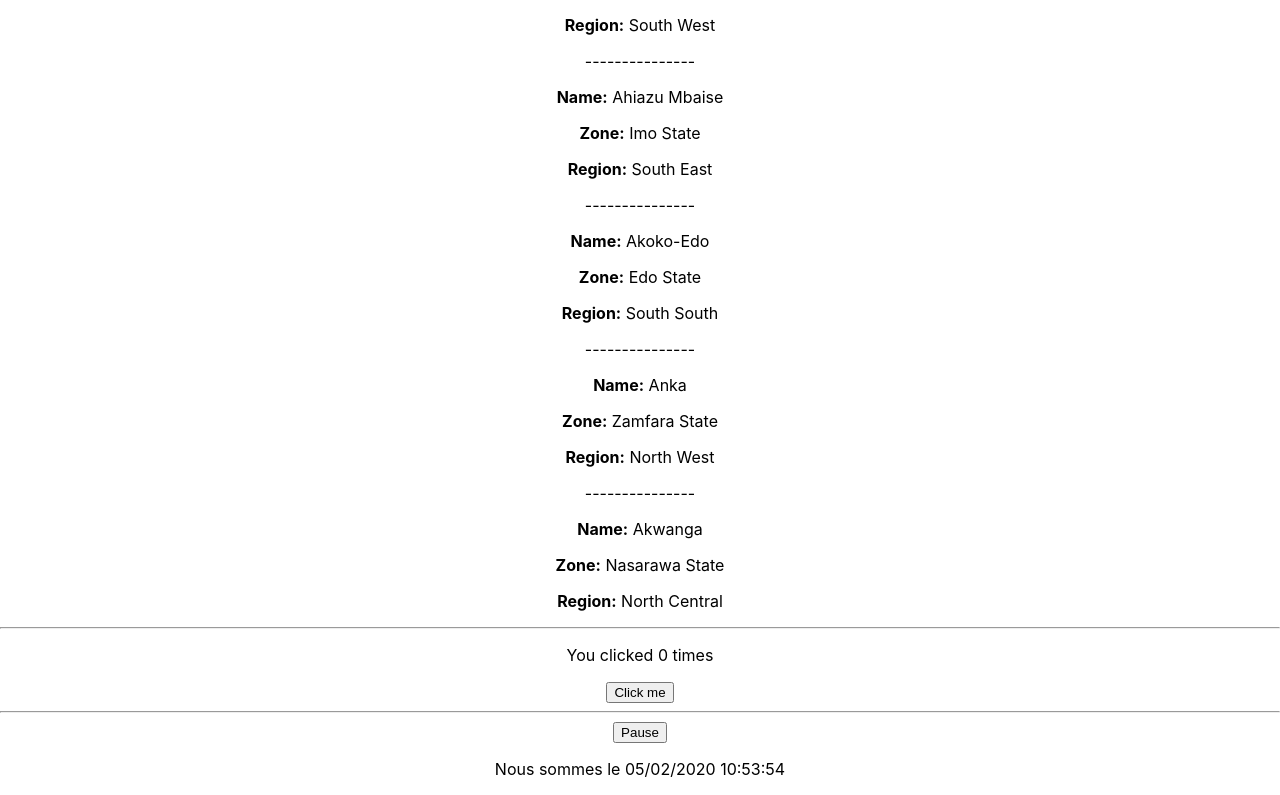
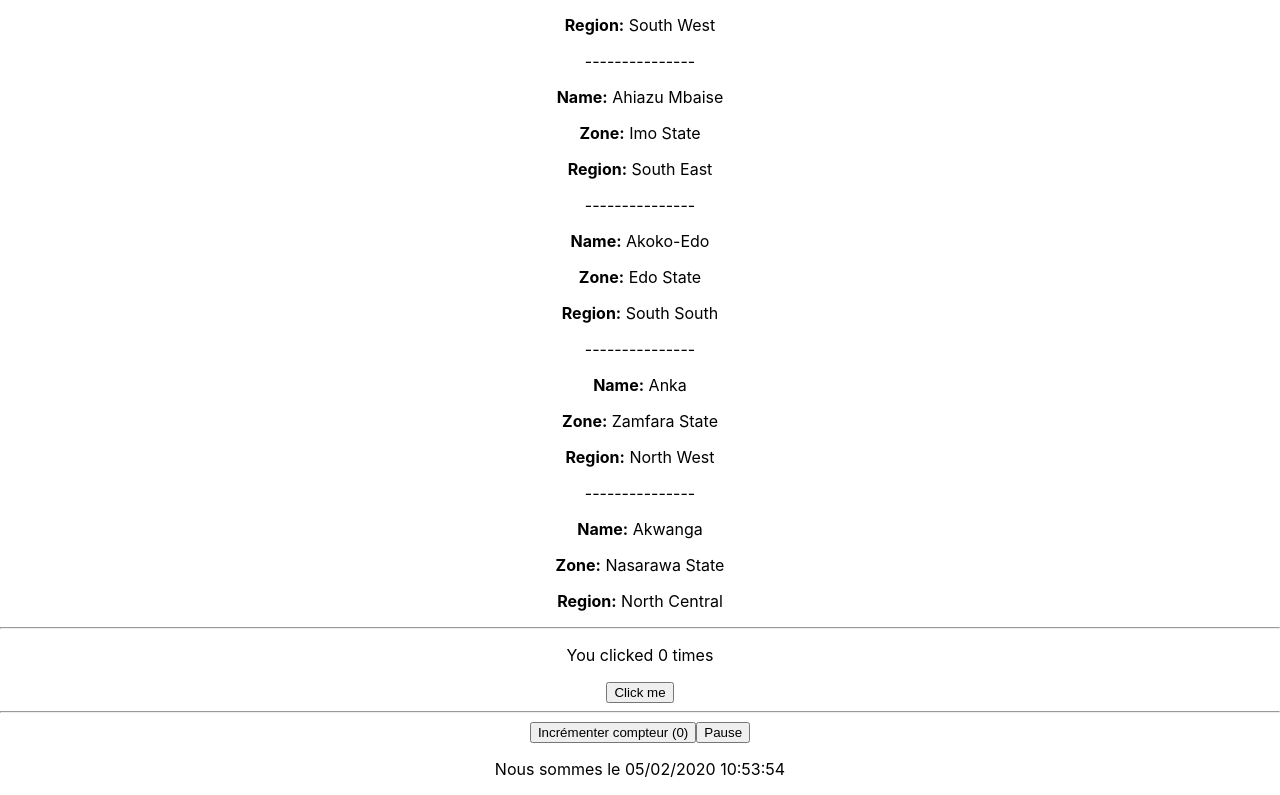
Before and after one commit to SanjiMika/my-learning-react, a React (Create React App) app: page / in a window 1280 px wide. Shown: the part 729-1524 px from the top of the page. Built offline with nearby package versions, Linux system fonts and the light colour scheme; no server answers.

Commit message:
hook : useReducer + useContext

```diff
--- a/src/App.js
+++ b/src/App.js
@@ -16,7 +16,8 @@ import testFunctionalProgramming from "./functionnal-programming/test";
 import Location from "./hoc/Location";
 
 import Example from "./hook/Example";
-import DateDisplay from "./hook/DateDisplay";
+// import DateDisplay from "./hook/DateDisplay";
+import DateDisplayReducer from "./hook/DateDisplayReducer";
 
 class App extends React.Component {
     constructor(props) {
@@ -68,7 +69,8 @@ class App extends React.Component {
                 <hr/>
                 <Example/>
                 <hr/>
-                <DateDisplay/>
+                {/*<DateDisplay/>*/}
+                <DateDisplayReducer/>
             </div>
         );
     }
--- /dev/null
+++ b/src/hook/DateDisplayReducer.js
@@ -0,0 +1,65 @@
+import React, {useEffect, useState, useContext, useReducer} from 'react';
+const AppContext = React.createContext({});
+
+const initialState = {
+    play: true,
+    date: new Date()
+};
+
+function reducer(state, action) {
+    switch (action.type) {
+        case 'TOGGLE_PLAY':
+            return {
+                ...state,
+                date: new Date(),
+                play: !state.play
+            };
+        case 'UPDATE_DATE':
+            return {
+                ...state,
+                date: new Date()
+            };
+        default:
+            return state;
+    }
+}
+
+const PlayPauseButton = React.memo(function () {
+    const {state, dispatch} = useContext(AppContext);
+    console.log('render PlayPauseButton');
+    return (
+        <button onClick={() => dispatch({type: 'TOGGLE_PLAY'})}>
+            {state.play ? 'Pause' : 'Play'}
+        </button>
+    );
+});
+
+function DateDisplayReducer() {
+    const [counter, setCounter] = useState(0);
+    const [state, dispatch] = useReducer(reducer, initialState);
+
+    useEffect(() => {
+        if (state.play) {
+            const interval = setInterval(
+                () => dispatch({type: 'UPDATE_DATE'}),
+                1000
+            );
+
+            return function () {
+                clearInterval(interval);
+            }
+        }
+    }, [state.play]);
+
+    return (
+        <AppContext.Provider value={{state, dispatch}}>
+            <button onClick={() => setCounter(counter + 1)}>
+                {`Incrémenter compteur (${counter})`}
+            </button>
+            <PlayPauseButton/>
+            <p>Nous sommes le {state.date.toLocaleString("fr-FR")}</p>
+        </AppContext.Provider>
+    );
+}
+
+export default DateDisplayReducer;
```
